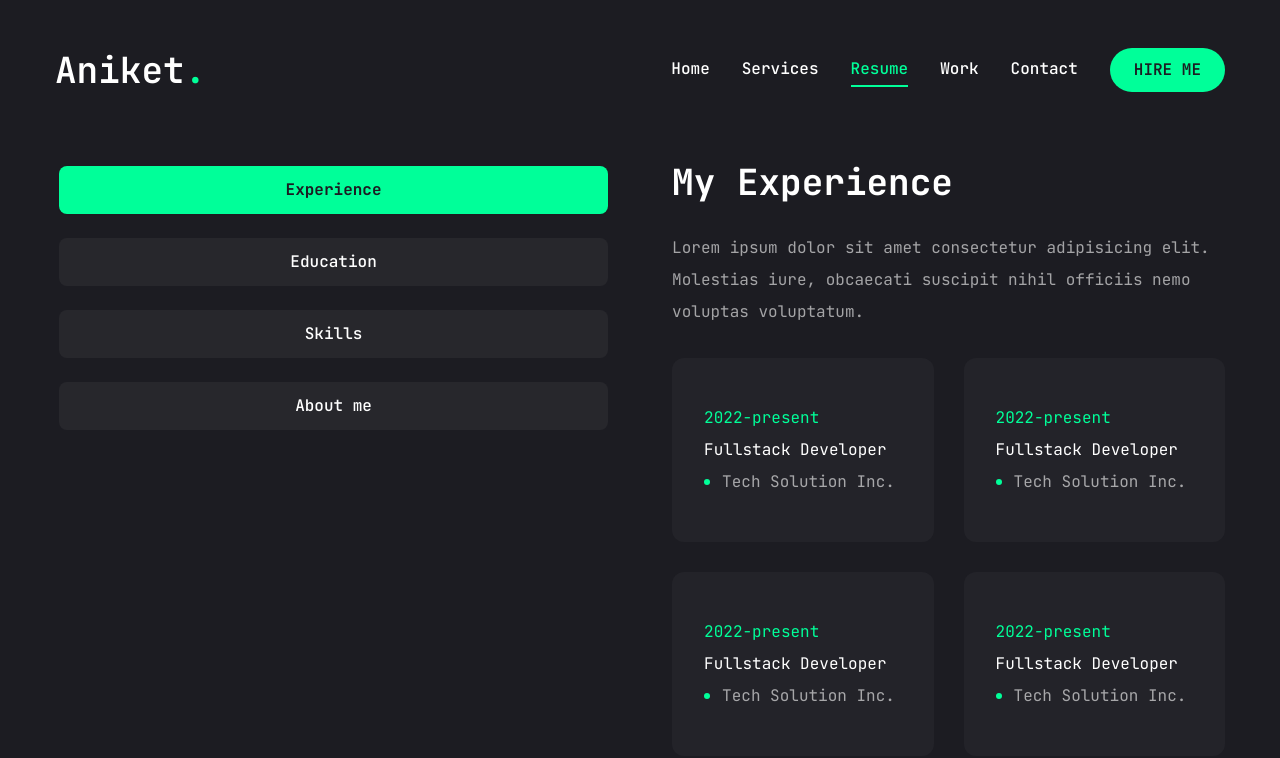
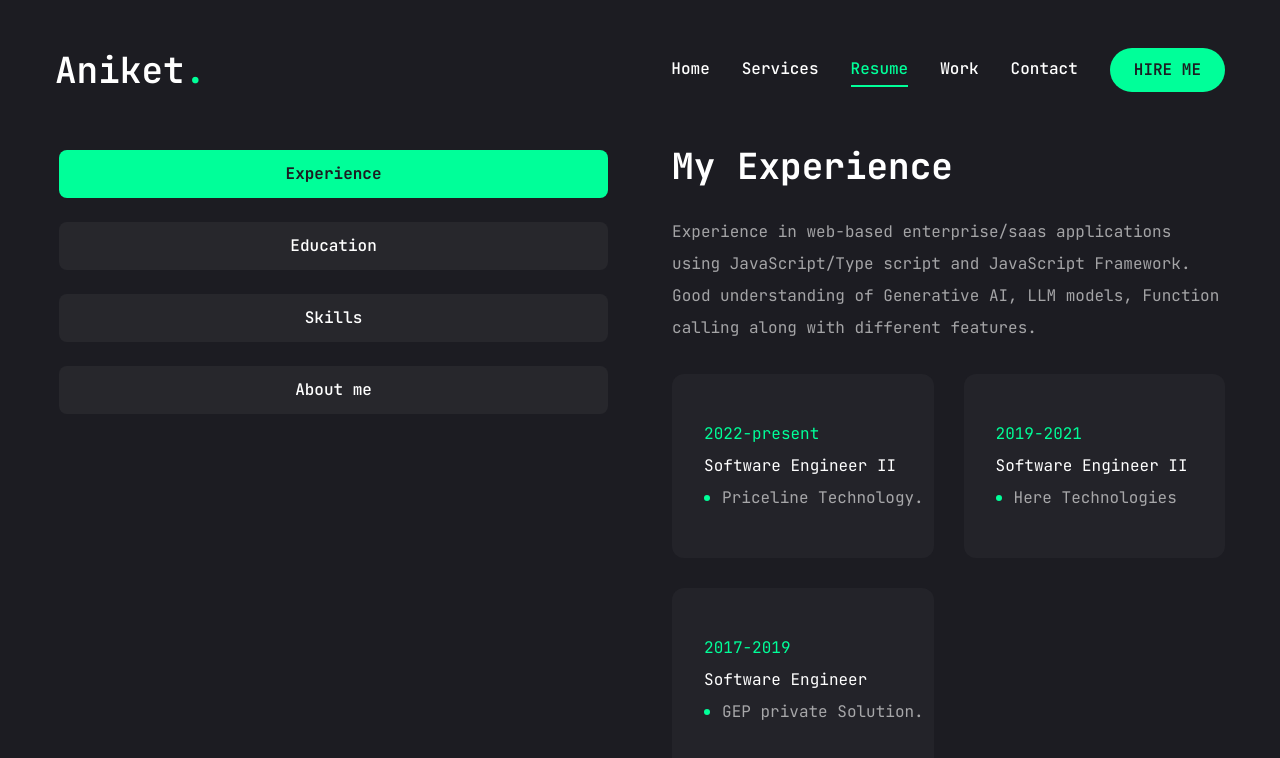
Before and after one commit to aniketbumbc/nextjs-portfolio, a Next.js app: page /resume in a window 1280 px wide. Shown: the top 758 px of the page. Built offline with nearby package versions, Linux system fonts and the light colour scheme.

Commit message:
Resume page updated

```diff
--- a/app/resume/page.jsx
+++ b/app/resume/page.jsx
@@ -29,7 +29,7 @@ import { motion } from 'framer-motion';
 const about = {
   title: 'About me',
   description:
-    'Lorem ipsum dolor sit amet consectetur adipisicing elit. Suscipit dolor magnam, eveniet quibusdam incidunt libero at eius.',
+    'I love to do marathon, acquiring new skills, swim in the open water, strong believe in the meditation. Fond of traveling and observing different cultures and understanding humans. Spreading more empathy and solving humans problem with the assistance of technology.',
   info: [
     {
       filedName: 'Name',
@@ -55,7 +55,7 @@ const about = {
 
     {
       filedName: 'Experience',
-      filedValue: '6+ Years',
+      filedValue: '7+ Years',
     },
   ],
 };
@@ -64,32 +64,22 @@ const experience = {
   icon: '/assets/resume/badge.svg',
   title: 'My Experience',
   description:
-    'Lorem ipsum dolor sit amet consectetur adipisicing elit. Molestias iure, obcaecati suscipit nihil officiis nemo voluptas voluptatum.',
+    'Experience in web-based enterprise/saas applications using JavaScript/Type script and JavaScript Framework. Good understanding of Generative AI, LLM models, Function calling along with different features.',
   items: [
     {
-      company: 'Tech Solution Inc.',
-      position: 'Fullstack Developer',
+      company: 'Priceline Technology.',
+      position: 'Software Engineer II',
       duration: '2022-present',
     },
     {
-      company: 'Tech Solution Inc.',
-      position: 'Fullstack Developer',
-      duration: '2022-present',
+      company: 'Here Technologies',
+      position: 'Software Engineer II',
+      duration: '2019-2021',
     },
     {
-      company: 'Tech Solution Inc.',
-      position: 'Fullstack Developer',
-      duration: '2022-present',
-    },
-    {
-      company: 'Tech Solution Inc.',
-      position: 'Fullstack Developer',
-      duration: '2022-present',
-    },
-    {
-      company: 'Tech Solution Inc.',
-      position: 'Fullstack Developer',
-      duration: '2022-present',
+      company: 'GEP private Solution.',
+      position: 'Software Engineer',
+      duration: '2017-2019',
     },
   ],
 };
@@ -98,22 +88,22 @@ const education = {
   icon: '/assets/resume/cap.svg',
   title: 'Education',
   description:
-    'Lorem ipsum dolor sit amet consectetur adipisicing elit. Molestias iure, obcaecati suscipit nihil officiis nemo voluptas voluptatum.',
+    'I graduated with Masters of Science in Information Systems from the UMBC. I am currently working in the IT industry for more than 7 years of experiences as Software Engineer.',
   items: [
     {
-      institute: 'Tech Solution Inc.',
-      degree: 'Fullstack Developer',
-      duration: '2022-present',
+      institute: 'UMBC (USA).',
+      degree: 'Mater of Science in Information System.',
+      duration: '2013-2016',
     },
     {
-      institute: 'Tech Solution Inc.',
-      degree: 'Fullstack Developer',
-      duration: '2022-present',
+      institute: 'Mumbai University.',
+      degree: 'Engineering in Computer Science.',
+      duration: '2009-2012',
     },
     {
-      institute: 'Tech Solution Inc.',
-      degree: 'Fullstack Developer',
-      duration: '2022-present',
+      institute: 'Mumbai University.',
+      degree: 'Diploma in Computer Science.',
+      duration: '2006-2009',
     },
   ],
 };
@@ -121,7 +111,7 @@ const education = {
 const skills = {
   title: 'My Skills',
   description:
-    'Lorem ipsum dolor sit amet consectetur adipisicing elit. Molestias iure, obcaecati suscipit nihil officiis nemo voluptas voluptatum.',
+    'Looking forward to an opportunity to work with cutting-edge technologies on the challenge and diverse projects.',
   skillList: [
     {
       icon: <FaHtml5 />,
@@ -210,7 +200,9 @@ const Resume = () => {
                           </h3>
                           <div className='flex items-center gap-3'>
                             <span className='w-[6px] h-[6px] rounded-full bg-accent'></span>
-                            <p className='text-white/60'>{item.company}</p>
+                            <p className='text-white/60 w-[250px] text-balance'>
+                              {item.company}
+                            </p>
                           </div>
                         </li>
                       );
@@ -234,7 +226,7 @@ const Resume = () => {
                           key={index}
                           className='bg-[#232329] h-[184px] py-6 px-8 rounded-xl flex flex-col justify-center items-center lg:items-start'
                         >
-                          <span className='text-accent'>{item.duration}</span>
+                          {/* <span className='text-accent'>{item.duration}</span> */}
                           <h3 className='max-w-[260px] min-h-[30px] text-center lg:text-left'>
                             {item.degree}
                           </h3>
--- a/app/services/page.jsx
+++ b/app/services/page.jsx
@@ -31,7 +31,7 @@ const services = [
     num: '04',
     title: 'Native Apps',
     description:
-      'Experienced and build React Native iOS and Android apps. The framework lets you create an application for various platforms by using the same codebase.',
+      'Experienced in building React Native iOS and Android apps. The framework create an application for various platforms by using the same codebase.',
     href: 'https://github.com/aniketbumbc/RN-FoodTemplate',
   },
 ];
```
